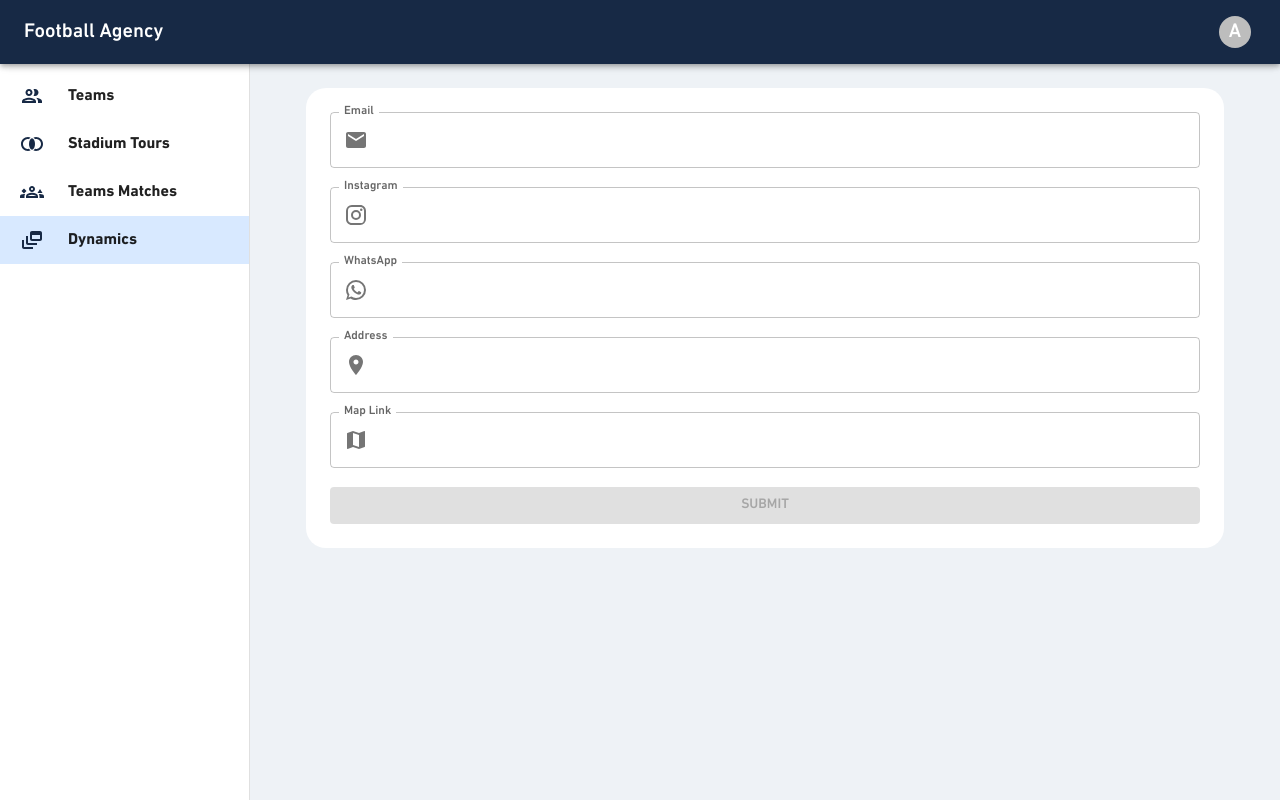
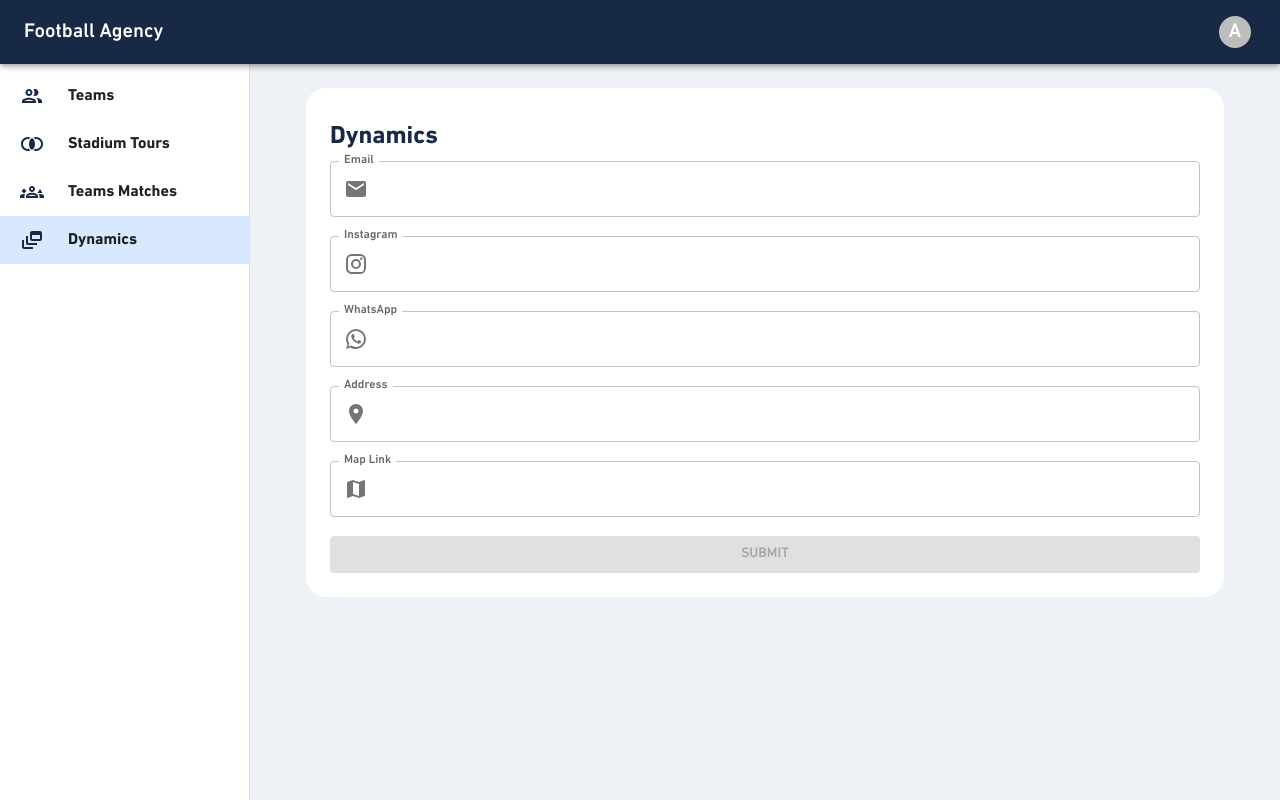
Before and after one commit to pawarshivamd/footballadmindashboard, a React (Create React App) app: page /dynamics in a window 1280 px wide. Built offline with nearby package versions, Linux system fonts and the light colour scheme; no server answers.

Commit message:
Added : Dynamics

```diff
--- a/src/views/dynamics/Dynamics.js
+++ b/src/views/dynamics/Dynamics.js
@@ -10,6 +10,7 @@ import {
   InputAdornment,
   Button,
   FormHelperText,
+  Typography,
 } from "@mui/material"
 import EmailIcon from "@mui/icons-material/Email"
 import InstagramIcon from "@mui/icons-material/Instagram"
@@ -52,6 +53,13 @@ const Dynamics = () => {
       }}
     >
       <WhitecardBox>
+        <Typography
+          variant="h5"
+          color="primary"
+          sx={{ fontSize: "25px", fontWeight: "600", my: 1 }}
+        >
+          Dynamics
+        </Typography>
         <Formik
           initialValues={{
             ...dynamics,
```
